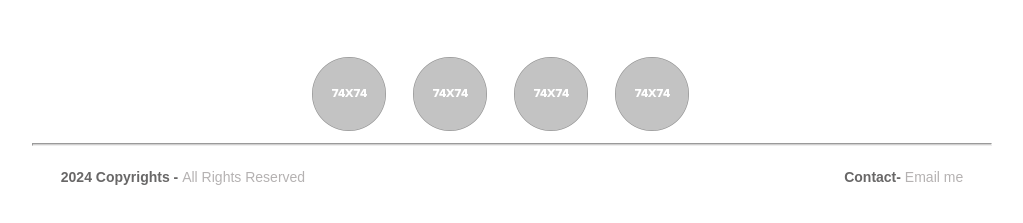
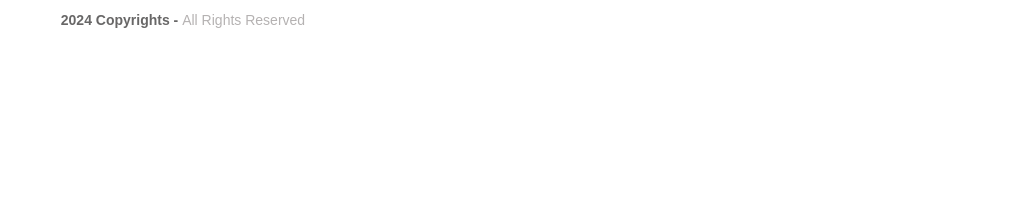
Before and after one commit to cydoniaband/cydoniaband, a plain HTML site: page index.html in a window 1280 px wide. Shown: the part 315-538 px from the top of the page, without its empty margins (128-1151 px from the left). Drawn offline with Linux system fonts and the light colour scheme.

Commit message:
simpiler

```diff
--- a/index.html
+++ b/index.html
@@ -17,28 +17,11 @@
   <div class="profileLogo">
     <!-- Profile logo. Add a img tag in place of <span>. -->  </div>
 <!-- Identity details -->
-  <!-- Links to Social network accounts -->
-  <aside class="socialNetworkNavBar">
-    <div class="socialNetworkNav">
-      <!-- Add a Anchor tag with nested img tag here -->
-      <img src="AboutPageAssets/images/social.png" alt="sample"> </div>
-    <div class="socialNetworkNav">
-      <!-- Add a Anchor tag with nested img tag here -->
-      <img src="AboutPageAssets/images/social.png"  alt="sample"> </div>
-    <div class="socialNetworkNav">
-      <!-- Add a Anchor tag with nested img tag here -->
-      <img src="AboutPageAssets/images/social.png"  alt="sample"> </div>
-    <div class="socialNetworkNav">
-      <!-- Add a Anchor tag with nested img tag here -->
-      <img src="AboutPageAssets/images/social.png"  alt="sample"> </div>
-  </aside>
-</header>
+  <!-- Links to Social network accounts --></header>
 <!-- content -->
 
 <footer>
-  <hr>
-  <p class="footerDisclaimer">2024  Copyrights - <span>All Rights Reserved</span></p>
-  <p class="footerNote">Contact- <span>Email me</span></p>
+<p class="footerDisclaimer">2024  Copyrights - <span>All Rights Reserved</span></p>
 </footer>
 </body>
 </html>
```
